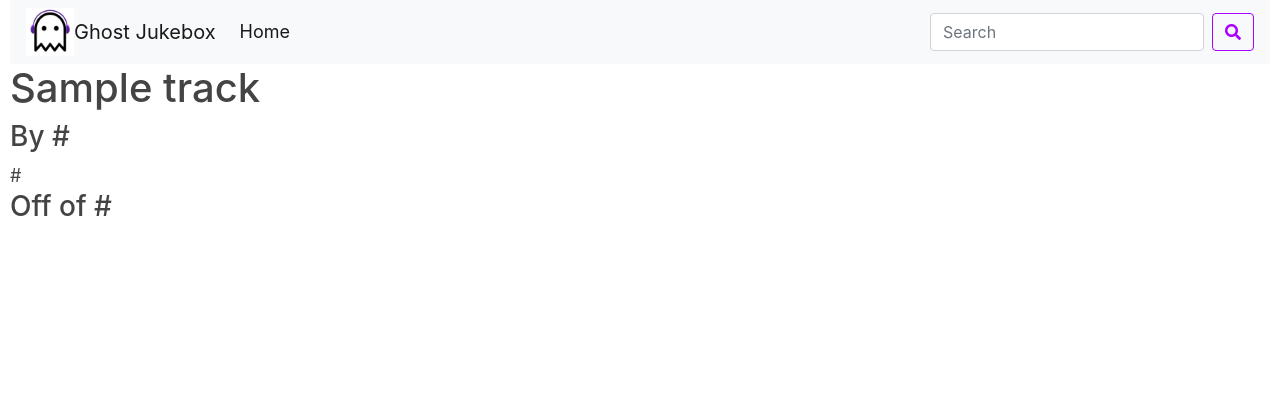
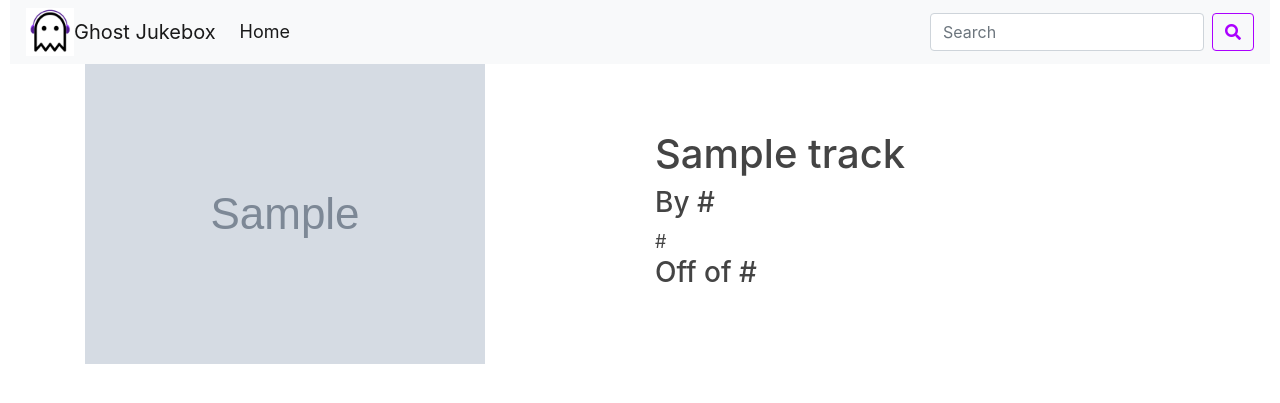
Before and after one commit to digitaltembo/ghost-jukebox, a Python web app: template ghost_jukebox/templates/track_info.html in a window 1280 px wide. Shown: the top 403 px of the page. Run offline with Jinja, Linux system fonts and the light colour scheme; the template is opened without the code that fills it: most values are stand-ins (such as "Sample title", 1, 10 or a date in 2020); grey boxes marked "Sample" are stand-in pictures; some libraries are stand-ins or nearby versions.

Commit message:
[#6] Cleaned up track page, added the album image

```diff
--- a/ghost_jukebox/templates/track_info.html
+++ b/ghost_jukebox/templates/track_info.html
@@ -1,6 +1,12 @@
 {% extends "base.html" %}
 {% block title %}Track: {{ track.name }}{% endblock %}
 {% block content %}
+    <div class="container">
+        <div class="row vertical-center">
+            <div class="col">
+                <img src="{{  image_url }}"/>
+            </div>
+            <div class="col">
                 <h1>{{ track.name }}</h1>
                 <h3>By {{ track.artist_links() | join(', ') }}</h3>
 
@@ -8,4 +14,9 @@
                 {% if track.album %}
                     <h3>Off of {{  track.album.link() }}</h3>
                 {% endif %}
+            </div>
+        </div>
+    </div>
+
+
 {% endblock %}
--- a/ghost_jukebox/views/music_info.py
+++ b/ghost_jukebox/views/music_info.py
@@ -50,8 +50,10 @@ def track_info(track_id):
     if not track:
         return 'dang'
 
+    image_url = get_image(track_id.album.image_set) if track_id.album else url_of('static',filename='noalbum.png')
     return render_template(
         'track_info.html',
+        image_url = image_url,
         track = track
     )
 
```
Lines whose indentation alone changed are shown as unchanged.
